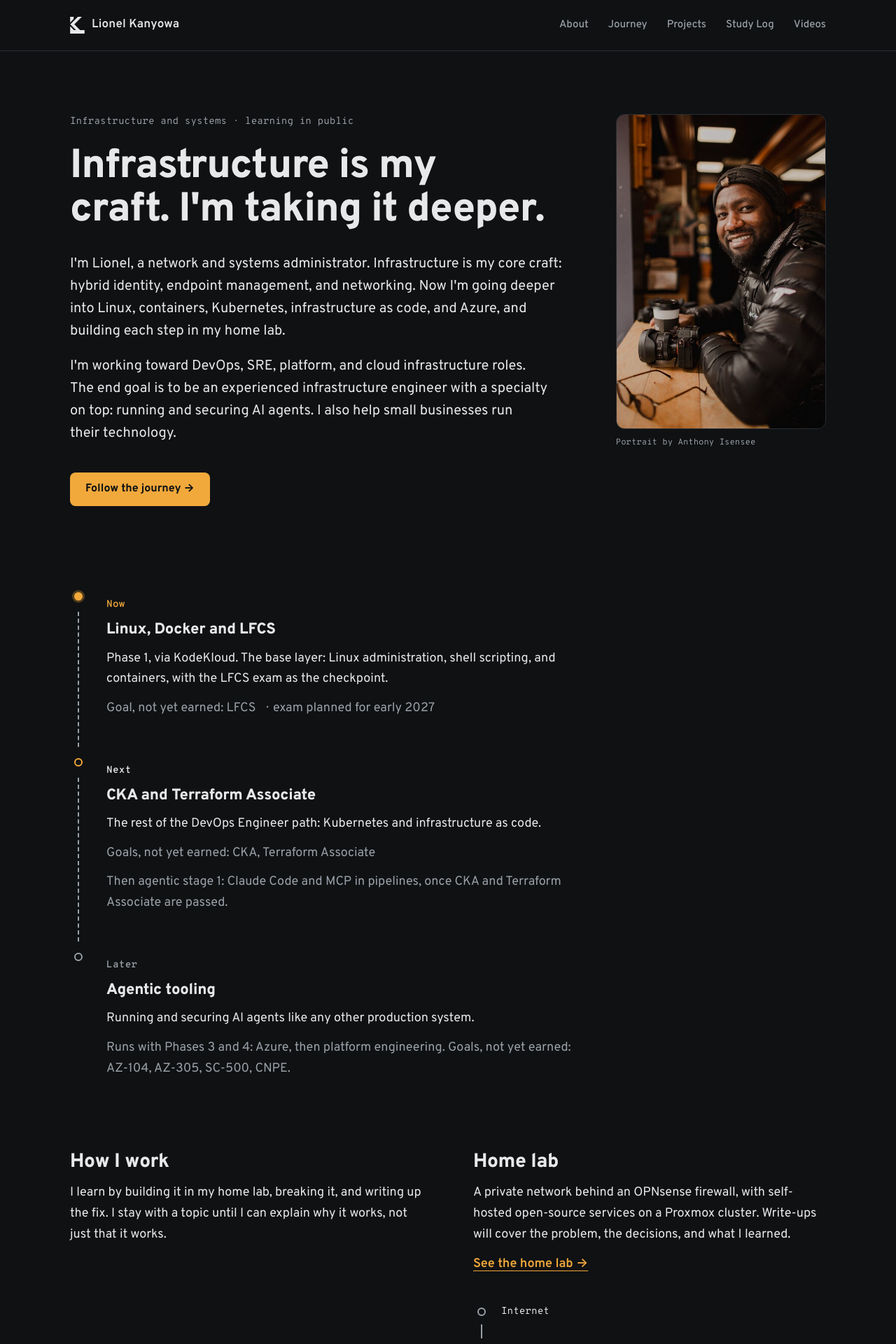
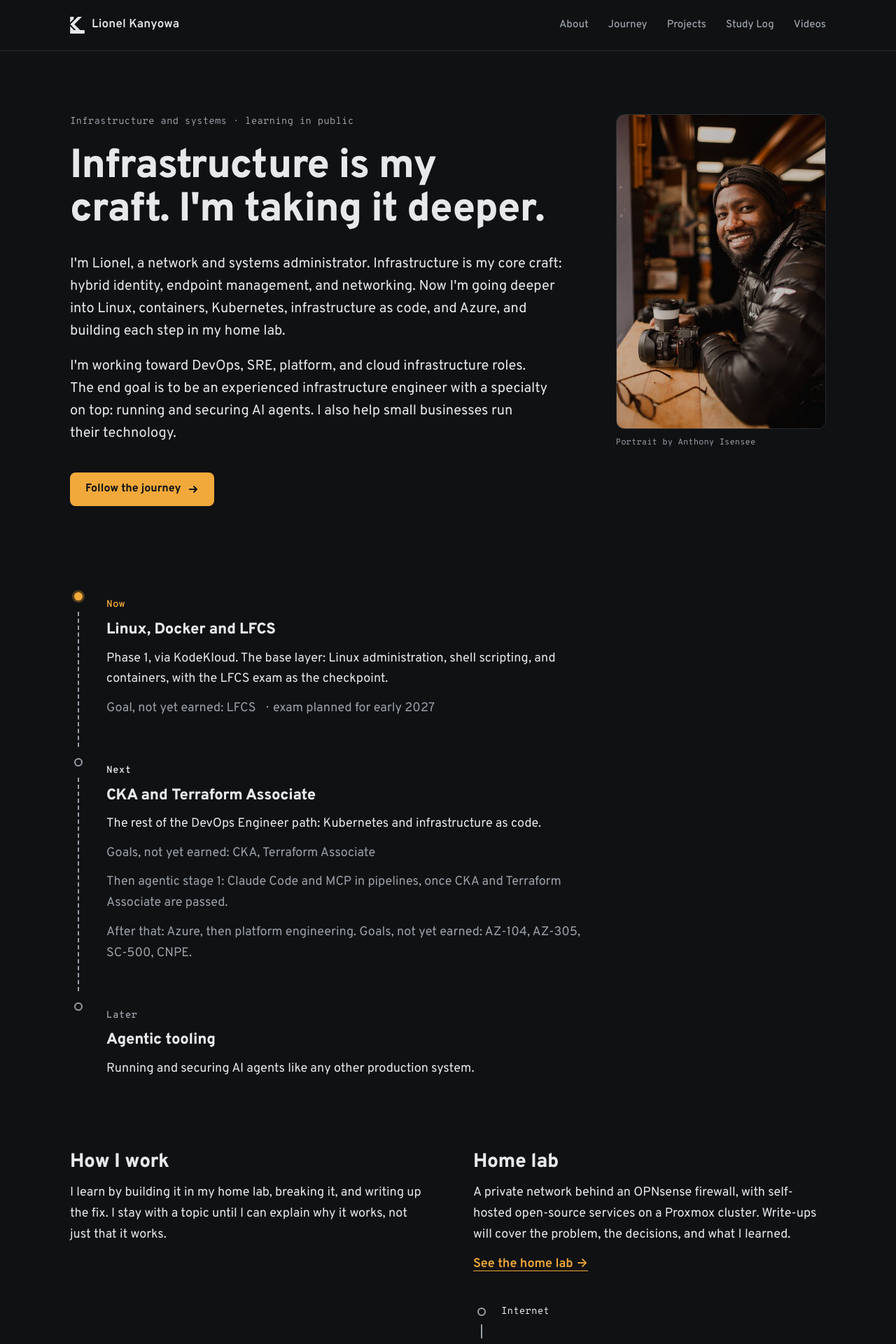
Before and after one commit to lionelkanyowa/lionelkanyowa.github.io, a Jekyll site: the page built from index.html, in a window 1280 px wide. Shown: the top 1920 px of the page at 70% size. Built offline with Jekyll 4.4.1, drawn with Linux system fonts in a browser that asks for light colours.

Commit message:
fix: match the rev2 spec and mockups across pages
Next light back to a grey ring (amber is only for Now); Home's Later block
is the agentic text only, with Azure and platform engineering under Next;
primary buttons use the mockup's SVG arrow; Markdown pages and posts align
to the same left grid and 58px title as the other pages; the 404 lede uses
the current class.

Co-Authored-By: Claude Opus 5.5 <noreply@anthropic.com>

```diff
--- a/404.html
+++ b/404.html
@@ -8,9 +8,9 @@ permalink: /404.html
   <div class="wrap">
     <p class="eyebrow">Error 404</p>
     <h1 class="about-title">Page not found</h1>
-    <p class="hero-lede">The page you're looking for isn't here — it may have moved, or never existed. No trouble; here's the way back.</p>
+    <p class="lede">The page you're looking for isn't here — it may have moved, or never existed. No trouble; here's the way back.</p>
     <div class="cta-row">
-      <a class="btn primary" href="{{ '/' | relative_url }}">Back home &rarr;</a>
+      <a class="btn primary" href="{{ '/' | relative_url }}">Back home {% include arrow.html %}</a>
       <a class="btn ghost" href="{{ '/studylog/' | relative_url }}">Read the study log</a>
     </div>
   </div>
--- /dev/null
+++ b/_includes/arrow.html
@@ -0,0 +1 @@
+<svg class="btn-arrow" width="16" height="16" viewBox="0 0 16 16" fill="none" stroke="currentColor" stroke-width="2" stroke-linecap="round" stroke-linejoin="round" aria-hidden="true" focusable="false"><path d="M3 8h10M9 4l4 4-4 4"/></svg>
--- a/assets/css/main.css
+++ b/assets/css/main.css
@@ -100,6 +100,7 @@ code, kbd, pre, samp { font-family: var(--mono); }
   transition: background .15s, border-color .15s, color .15s;
 }
 .btn.primary { background: var(--accent); color: var(--accent-ink); }
+.btn-arrow { flex: none; }
 .btn.primary:hover { background: var(--ink); color: var(--accent-ink); }
 .btn.ghost { border: 1px solid var(--rule); color: var(--ink); }
 .btn.ghost:hover { border-color: var(--accent); color: var(--accent); }
@@ -164,7 +165,7 @@ code, kbd, pre, samp { font-family: var(--mono); }
 }
 
 /* ---- status lights ------------------------------------------------------ */
-/* Now = amber with a slow pulse · Done = green with a check · Next = amber ring · Later = grey ring */
+/* Now = amber with a slow pulse (amber is only for Now) · Done = green with a check · Next/Later = grey ring */
 @keyframes lk-pulse {
   0%, 100% { box-shadow: 0 0 0 3px color-mix(in srgb, var(--accent) 30%, transparent); }
   50% { box-shadow: 0 0 0 7px color-mix(in srgb, var(--accent) 10%, transparent); }
@@ -178,7 +179,6 @@ code, kbd, pre, samp { font-family: var(--mono); }
   box-shadow: 0 0 0 4px color-mix(in srgb, var(--accent) 24%, transparent);
   animation: lk-pulse 2.6s ease-in-out infinite;
 }
-.route-step.next .light { border-color: var(--accent); }
 .light.done { width: 18px; height: 18px; background: var(--done); border: 0; }
 .light.done::after {
   content: ""; position: absolute; left: 6px; top: 3px; width: 5px; height: 9px;
@@ -358,9 +358,10 @@ code, kbd, pre, samp { font-family: var(--mono); }
 .principle .status-label { display: flex; align-items: center; gap: 10px; font-family: var(--mono); font-size: 13px; font-weight: 600; letter-spacing: 0.02em; color: var(--muted); margin-bottom: 0.5rem; }
 
 /* ---- prose (markdown pages + post bodies) ------------------------------- */
-.page-wrapper, .post-wrapper { padding-block: clamp(48px, 6vw, 88px); }
-.page-content, .post-content { max-width: var(--measure); margin: 0 auto; }
-.prose-page h1 { margin: 0 0 1rem; font-size: clamp(37px, 1.5rem + 2.6vw, 52px); line-height: 1.08; font-weight: 800; letter-spacing: -0.02em; }
+.page-wrapper, .post-wrapper { padding-block: clamp(48px, 7vw, 88px) clamp(72px, 8vw, 112px); }
+/* left-aligned to the same grid as every other page (rev2), at a reading measure */
+.page-content, .post-content { max-width: var(--measure); margin: 0; }
+.prose-page h1 { margin: 0 0 1rem; font-size: clamp(37px, 1.5rem + 3.4vw, 58px); line-height: 1.08; font-weight: 800; letter-spacing: -0.02em; }
 .prose-page h2 { margin: 2.5rem 0 0.75rem; font-size: 28px; line-height: 1.2; font-weight: 800; letter-spacing: -0.01em; }
 .prose-page h3 { margin: 2rem 0 0.5rem; font-size: 22px; font-weight: 700; }
 .prose-page p { margin: 0 0 1.25rem; line-height: 1.7; }
--- a/index.html
+++ b/index.html
@@ -26,7 +26,7 @@ description: Network and systems administrator going deeper into Linux, containe
         agents. I also help small businesses run their technology.
       </p>
       <div class="cta-row">
-        <a class="btn primary" href="{{ '/journey/' | relative_url }}">Follow the journey &rarr;</a>
+        <a class="btn primary" href="{{ '/journey/' | relative_url }}">Follow the journey {% include arrow.html %}</a>
       </div>
     </div>
 
@@ -73,31 +73,27 @@ description: Network and systems administrator going deeper into Linux, containe
           {% assign cert_codes = next_phase.certs | map: "code" %}
           <p class="goals">Then agentic stage {{ next_phase.agentic.stage }}: {{ next_phase.agentic.title }}, once {% include and-list.html items=cert_codes %} {% if cert_codes.size > 1 %}are{% else %}is{% endif %} passed.</p>
           {% endif %}
+          {% if later_phases.size > 0 %}
+          {% assign later_titles = later_phases | map: "short_title" %}
+          {% assign later_goals = "" | split: "" %}
+          {% for p in later_phases %}
+            {% assign g = p.certs | where: "status", "goal" | map: "code" %}
+            {% assign later_goals = later_goals | concat: g %}
+          {% endfor %}
+          <p class="goals">After that: {{ later_titles | join: ", then " }}. Goals, not yet earned: {{ later_goals | join: ", " }}.</p>
+          {% endif %}
         </div>
       </li>
       {% endif %}
 
-      {% if later_phases.size > 0 %}
-      {% assign later_titles = later_phases | map: "short_title" %}
-      {% assign later_goals = "" | split: "" %}
-      {% for p in later_phases %}
-        {% assign g = p.certs | where: "status", "goal" | map: "code" %}
-        {% assign later_goals = later_goals | concat: g %}
-      {% endfor %}
-      {% assign later_steps = later_phases | map: "step" %}
       {% assign specialty = site.data.journey.specialty %}
+      {% if specialty %}
       <li class="route-step later">
         <div class="route-rail" aria-hidden="true"><span class="light-slot"><span class="light"></span></span><span class="route-line"></span></div>
         <div class="route-body">
           <p class="route-label">Later</p>
-          {% if specialty %}
           <h2 class="route-title">{{ specialty.title }}</h2>
           <p>{{ specialty.summary }}</p>
-          <p class="goals">Runs with Phases {% include and-list.html items=later_steps %}: {{ later_titles | join: ", then " }}.{% if later_goals.size > 0 %} Goals, not yet earned: {{ later_goals | join: ", " }}.{% endif %}</p>
-          {% else %}
-          <h2 class="route-title">{{ later_titles | join: ", then " }}</h2>
-          {% if later_goals.size > 0 %}<p class="goals">Goals, not yet earned: {{ later_goals | join: ", " }}</p>{% endif %}
-          {% endif %}
         </div>
       </li>
       {% endif %}
```
Also changed, not shown: CLAUDE.md (+1 -1 lines).
